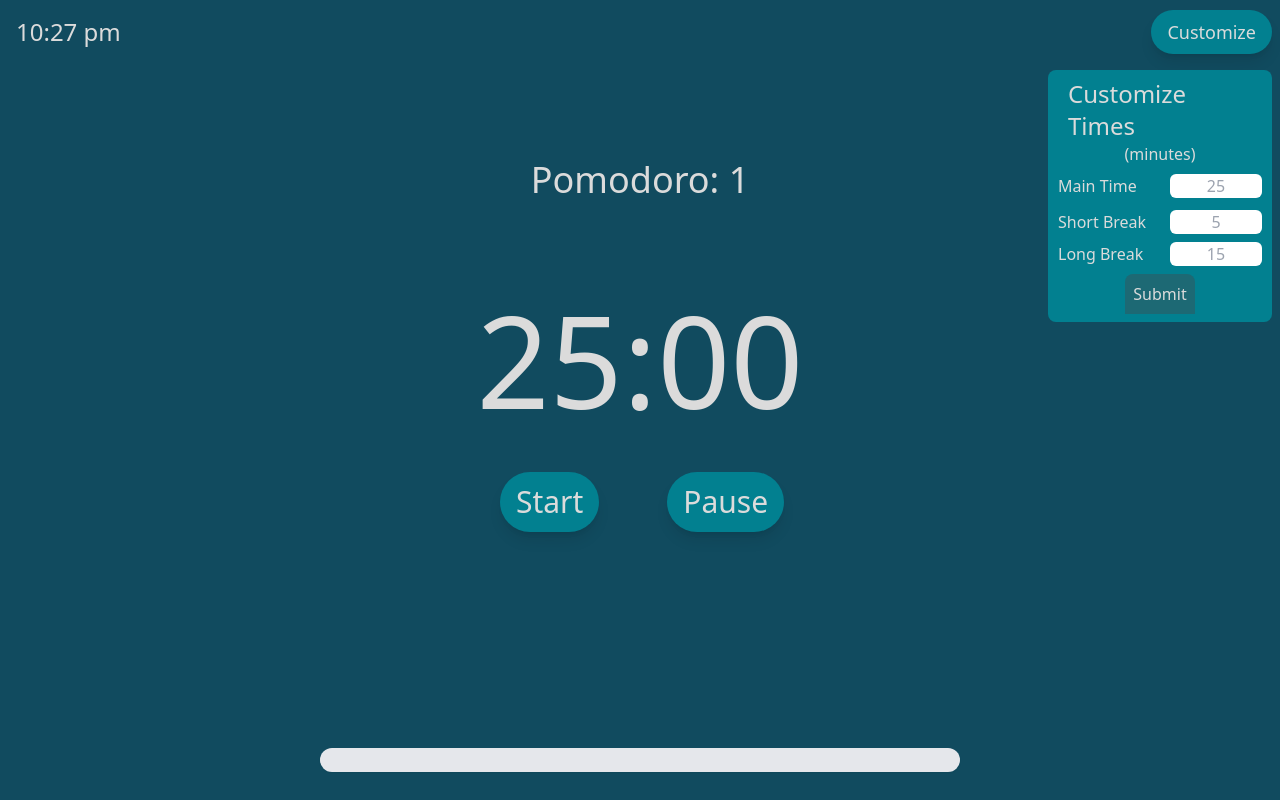
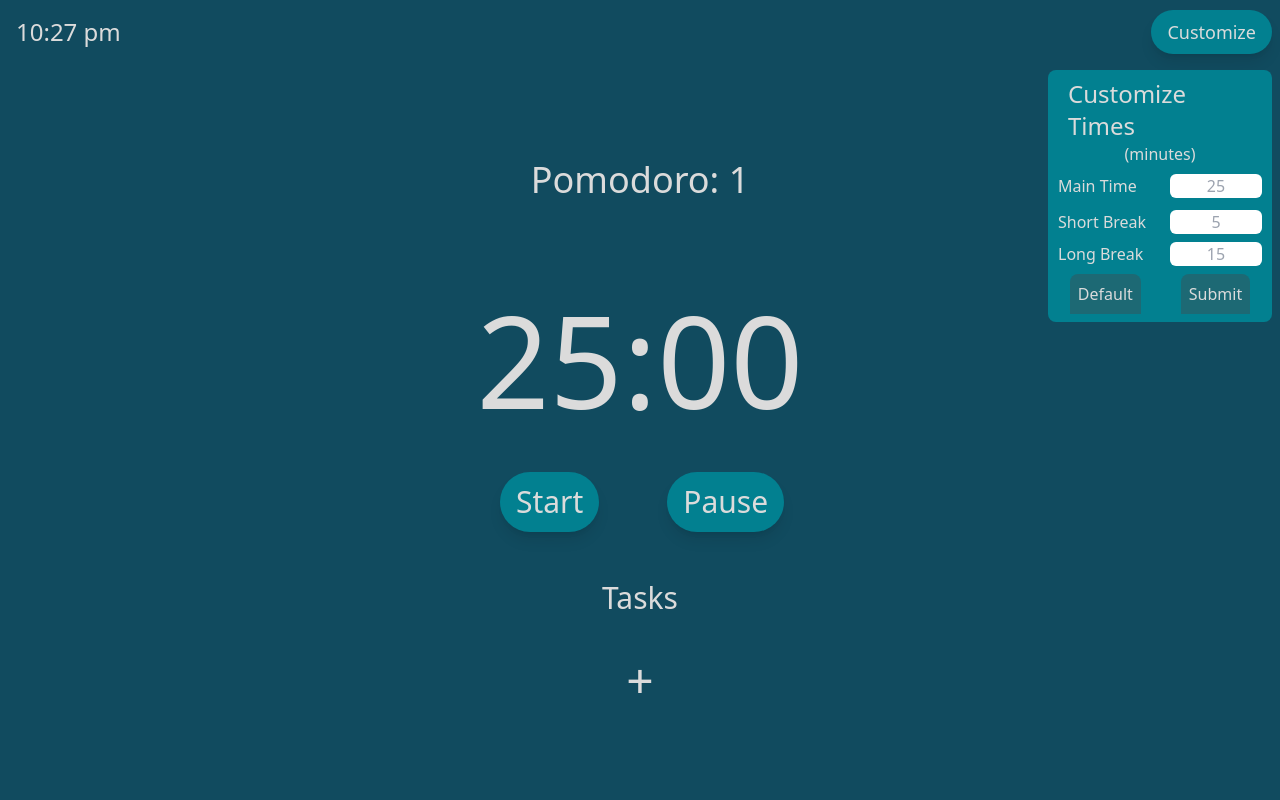
Before and after one commit to Slowsby/pomodoro, a React (Vite) app: page / in a window 1280 px wide. Both pictures are taken after a click on the button "Customize". Built offline with nearby package versions, Linux system fonts and the light colour scheme.

Commit message:
Add Tasks
- Add a 'Default' button on Customize menu

```diff
--- a/src/App.tsx
+++ b/src/App.tsx
@@ -1,14 +1,16 @@
 import { useEffect, useState } from 'react';
 import Countdown from './components/Countdown';
 import Customize from './components/Customize';
+import Tasks from './components/Tasks.tsx';
 import { CustomTime } from './types.ts';
 import './index.css';
 const App = () => {
   const [isOnBreak, setBreak] = useState<boolean>(false);
+  const [currentTask, setCurrentTask] = useState<string>('');
   const [timeObj, setTimeObj] = useState<CustomTime>({
     mainTime: 1500,
     shortBreakTime: 300,
-    longBreakTime: 900,
+    longBreakTime: 900
   });
 
   useEffect(() => {
@@ -39,14 +41,19 @@ const App = () => {
       className={`
         ${
           isOnBreak ? 'bg-[#0A5C32]' : 'bg-[#114b5f]'
-        } mainBg h-screen text-[#dbdbdb]`}
+        } mainBg min-h-screen text-[#dbdbdb]`}
     >
       <Customize
         isOnBreak={isOnBreak}
         customTime={timeObj}
         setTimeObj={setTimeObj}
       />
-      <Countdown exportOnBreak={exportOnBreak} customTime={timeObj} />
+      <Countdown
+        exportOnBreak={exportOnBreak}
+        customTime={timeObj}
+        currentTask={currentTask}
+      />
+      <Tasks isOnBreak={isOnBreak} setCurrentTask={setCurrentTask} />
     </div>
   );
 };
--- a/src/components/Countdown.tsx
+++ b/src/components/Countdown.tsx
@@ -3,8 +3,13 @@ import { CustomTime } from '../types.ts';
 interface CountdownProps {
   exportOnBreak: (is: boolean) => void;
   customTime: CustomTime;
+  currentTask: string;
 }
-const Countdown = ({ exportOnBreak, customTime }: CountdownProps) => {
+const Countdown = ({
+  exportOnBreak,
+  customTime,
+  currentTask
+}: CountdownProps) => {
   const [time, setTime] = useState<number>(customTime.mainTime);
   const [isRunning, setRunning] = useState<boolean>(false);
   const [isOnBreak, setBreak] = useState<boolean>(false);
@@ -19,7 +24,7 @@ const Countdown = ({ exportOnBreak, customTime }: CountdownProps) => {
         ? count % 4 !== 0
           ? customTime.shortBreakTime
           : customTime.longBreakTime
-        : customTime.mainTime,
+        : customTime.mainTime
     );
   }, [customTime, isOnBreak, count]);
 
@@ -59,7 +64,7 @@ const Countdown = ({ exportOnBreak, customTime }: CountdownProps) => {
       const title = "Time's up!";
       const bodyMessage = isOnBreak ? 'Back to work!' : 'Time to take a break!';
       const options = {
-        body: bodyMessage,
+        body: bodyMessage
       };
       new Notification(title, options);
       const audioNotification = new Audio('./assets/notification.mp3');
@@ -82,6 +87,9 @@ const Countdown = ({ exportOnBreak, customTime }: CountdownProps) => {
       </p>
       <p className='breakText text-2xl'>
         {isOnBreak ? (count % 4 !== 0 ? 'Short Break!' : 'Long Break!') : ''}
+      </p>
+      <p className='text-xl'>
+        {currentTask ? `Current Task: ${currentTask}` : ''}
       </p>
       <p className='countdownTimer mb-10 text-9xl'>
         {`${Math.floor(time / 60)}`.padStart(2, '0')}:
@@ -142,7 +150,8 @@ const Countdown = ({ exportOnBreak, customTime }: CountdownProps) => {
           Pause
         </button>
       </div>
-      <div className='w-[50%] bg-gray-200 rounded-xl shadow-sm overflow-hidden mt-52'>
+      {/* PROGRESS BAR
+      <div className='w-[50%] bg-gray-400 rounded-xl shadow-sm overflow-hidden my-12'>
         <div className='relative h-6 flex items-center justify-center w-full'>
           <div
             className={`${
@@ -155,11 +164,10 @@ const Countdown = ({ exportOnBreak, customTime }: CountdownProps) => {
                     ? (1 - time / customTime.shortBreakTime) * 100
                     : (1 - time / customTime.longBreakTime) * 100
                   : (1 - time / customTime.mainTime) * 100
-              }%`,
+              }%`
             }}
           ></div>
           <div className='relative text-indigo-900 font-medium text-sm'>
-            {/*
               {`${Math.floor(
                 isOnBreak
                   ? count % 4 !== 0
@@ -167,10 +175,9 @@ const Countdown = ({ exportOnBreak, customTime }: CountdownProps) => {
                     : (1 - time / 900) * 100
                   : (1 - time / 1500) * 100,
               )}%`}
-              */}
           </div>
         </div>
-      </div>
+      </div> */}
     </div>
   );
 };
--- a/src/components/Customize.tsx
+++ b/src/components/Customize.tsx
@@ -19,8 +19,8 @@ const Customize = ({ isOnBreak, setTimeObj, customTime }: CustomizeProps) => {
     new Date().toLocaleTimeString([], {
       hour12: true,
       hour: 'numeric',
-      minute: '2-digit',
-    }),
+      minute: '2-digit'
+    })
   );
   const [mTime, setMTime] = useState<number>(0);
   const [sBreak, setSBreak] = useState<number>(0);
@@ -32,8 +32,8 @@ const Customize = ({ isOnBreak, setTimeObj, customTime }: CustomizeProps) => {
         new Date().toLocaleTimeString([], {
           hour12: true,
           hour: 'numeric',
-          minute: '2-digit',
-        }),
+          minute: '2-digit'
+        })
       );
     }, 1000);
 
@@ -43,12 +43,12 @@ const Customize = ({ isOnBreak, setTimeObj, customTime }: CustomizeProps) => {
   const changeTime = (
     mainTime: number,
     shortBreakTime: number,
-    longBreakTime: number,
+    longBreakTime: number
   ) => {
     setTimeObj({
       mainTime,
       shortBreakTime,
-      longBreakTime,
+      longBreakTime
     });
   };
 
@@ -131,12 +131,20 @@ const Customize = ({ isOnBreak, setTimeObj, customTime }: CustomizeProps) => {
                 required
               />
             </div>
-            <input
-              className={`${isOnBreak ? 'bg-[#0d6e3c]' : 'bg-[#1d6974]'} p-2 rounded-t-lg cursor-pointer`}
-              type='button'
-              value={'Submit'}
-              onClick={() => handleSubmit()}
-            />
+            <div className='flex flex-row'>
+              <input
+                className={`${isOnBreak ? 'bg-[#0d6e3c]' : 'bg-[#1d6974]'} p-2 rounded-t-lg cursor-pointer mr-5`}
+                type='button'
+                value={'Default'}
+                onClick={() => changeTime(25 * 60, 5 * 60, 15 * 60)}
+              />{' '}
+              <input
+                className={`${isOnBreak ? 'bg-[#0d6e3c]' : 'bg-[#1d6974]'} p-2 rounded-t-lg cursor-pointer ml-5`}
+                type='button'
+                value={'Submit'}
+                onClick={() => handleSubmit()}
+              />
+            </div>
           </div>
         </div>
       </div>
--- /dev/null
+++ b/src/components/Tasks.tsx
@@ -0,0 +1,120 @@
+import { useEffect, useState } from 'react';
+
+type TaskProps = {
+  isOnBreak: boolean;
+  setCurrentTask: (task: string) => void;
+};
+const Tasks = ({ isOnBreak, setCurrentTask }: TaskProps) => {
+  const [isOpen, setIsOpen] = useState<boolean>(false);
+  const [inputContent, setInputContent] = useState<string>('');
+  const [tasks, setTasks] = useState<string[]>([]);
+
+  useEffect(() => {
+    const storedTasks = localStorage.getItem('tasks');
+    if (storedTasks) {
+      setTasks(JSON.parse(storedTasks));
+    }
+  }, []);
+  useEffect(() => {
+    localStorage.setItem('tasks', JSON.stringify(tasks));
+  }, [tasks]);
+  // Delete task
+  const deleteEntry = (index: number) => {
+    setTasks((prevTasks) => {
+      const removeTask = [
+        ...prevTasks.slice(0, index),
+        ...prevTasks.slice(index + 1)
+      ];
+      return removeTask;
+    });
+  };
+
+  // Export first task to be show above the timer
+  useEffect(() => {
+    setCurrentTask(tasks[0]);
+  }, [tasks, setCurrentTask]);
+
+  // Register new task with Enter
+  useEffect(() => {
+    const handleEnter = (e: KeyboardEvent) => {
+      if (
+        isOpen &&
+        inputContent &&
+        (e.code === 'Enter' || e.code === 'NumpadEnter')
+      ) {
+        setTasks((prevArr) => [...prevArr, inputContent]);
+        setInputContent('');
+        setIsOpen(false);
+      }
+    };
+
+    window.addEventListener('keydown', handleEnter);
+    return () => {
+      window.removeEventListener('keydown', handleEnter);
+    };
+  });
+
+  return (
+    <div className='flex flex-col justify-center items-center'>
+      <div
+        className={`${isOpen ? 'flex' : 'hidden'} ${isOnBreak ? 'bg-[#4d7e5c]' : 'bg-[#5d8b9c]'} flex-col absolute w-96  rounded-lg mb-[28em] items-center justify-center shadow-2xl drop-shadow-2xl`}
+      >
+        <p className='text-2xl text-white mb-2 pt-5'>New Task</p>
+        <input
+          className='text-black focus:outline-none rounded-lg p-2 text-lg w-[90%] '
+          type='text'
+          placeholder='Describe your task...'
+          value={inputContent}
+          onChange={(e) => setInputContent(e.target.value)}
+          maxLength={80}
+        />
+
+        <div className='flex flex-row justify-between w-[90%]'>
+          <button
+            className='text-white transition ease-out delay-75 bg-red-600  my-2 p-2 rounded-lg hover:bg-red-800 hover:drop-shadow-xl'
+            onClick={() => setIsOpen(false)}
+          >
+            Cancel
+          </button>
+          <button
+            className='text-white transition ease-out delay-50 bg-green-600  my-2 p-2 rounded-lg hover:bg-green-800 hover:drop-shadow-xl'
+            onClick={() => {
+              if (inputContent) {
+                setTasks((prevArr) => [...prevArr, inputContent]);
+                setInputContent('');
+                setIsOpen(false);
+              }
+            }}
+          >
+            Confirm
+          </button>
+        </div>
+      </div>
+      <p className='text-3xl mb-5 mt-10'>Tasks</p>
+      <div className='flex flex-col w-52 divide-y divide-gray-500'>
+        {tasks.map((el, index) => {
+          return (
+            <div className='flex flex-row items-center justify-between w-full mt-3'>
+              <p className='mr-2'>#{index + 1}</p>
+              <p className='ml-1'>{el}</p>
+              <button
+                className='transition  delay-100 ml-3 text-2xl hover:text-green-600 font-black'
+                onClick={() => deleteEntry(index)}
+              >
+                ✓
+              </button>
+            </div>
+          );
+        })}
+      </div>
+      <button
+        className='text-5xl hover:contrast-150 active:text-gray-400 p-5'
+        onClick={() => setIsOpen(true)}
+      >
+        +
+      </button>
+    </div>
+  );
+};
+
+export default Tasks;
```
Also changed, not shown: 1 other file (tests, documents, lock files or other folders).
